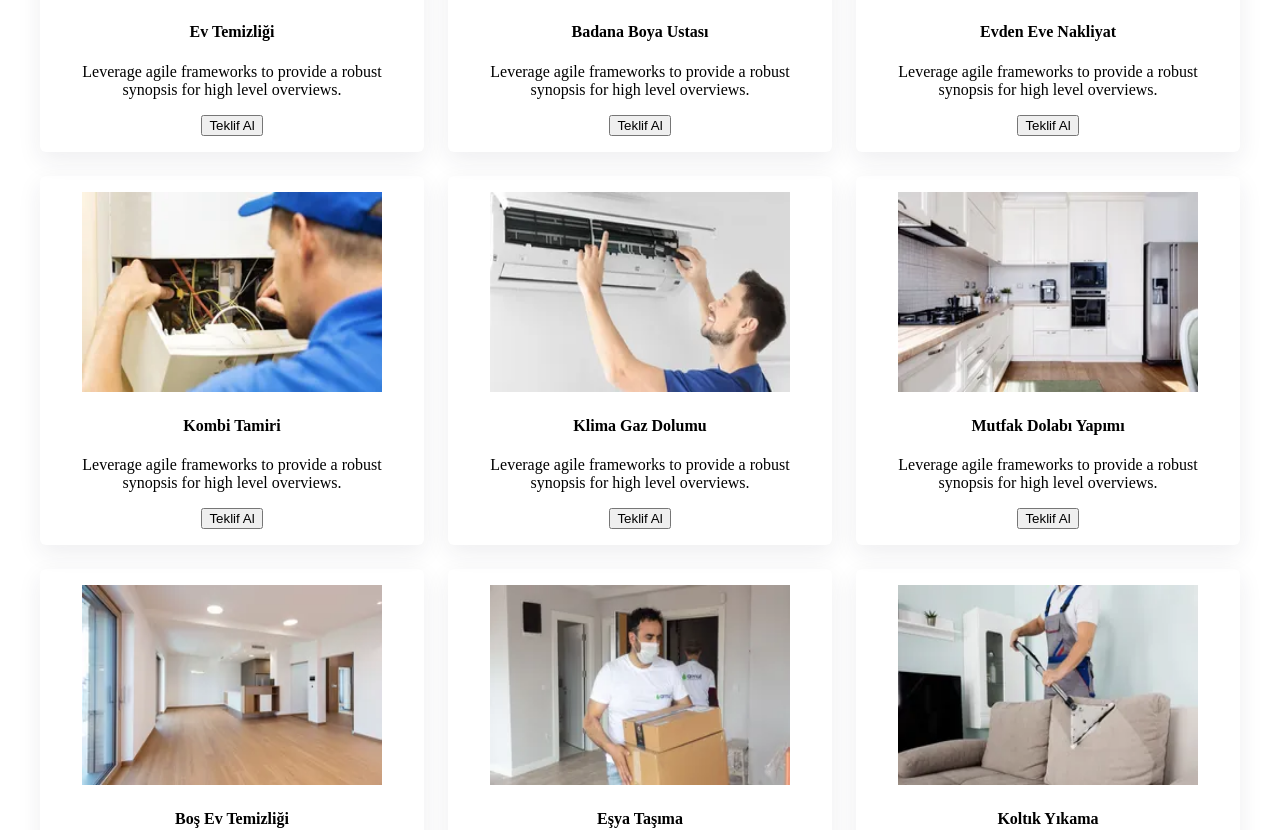
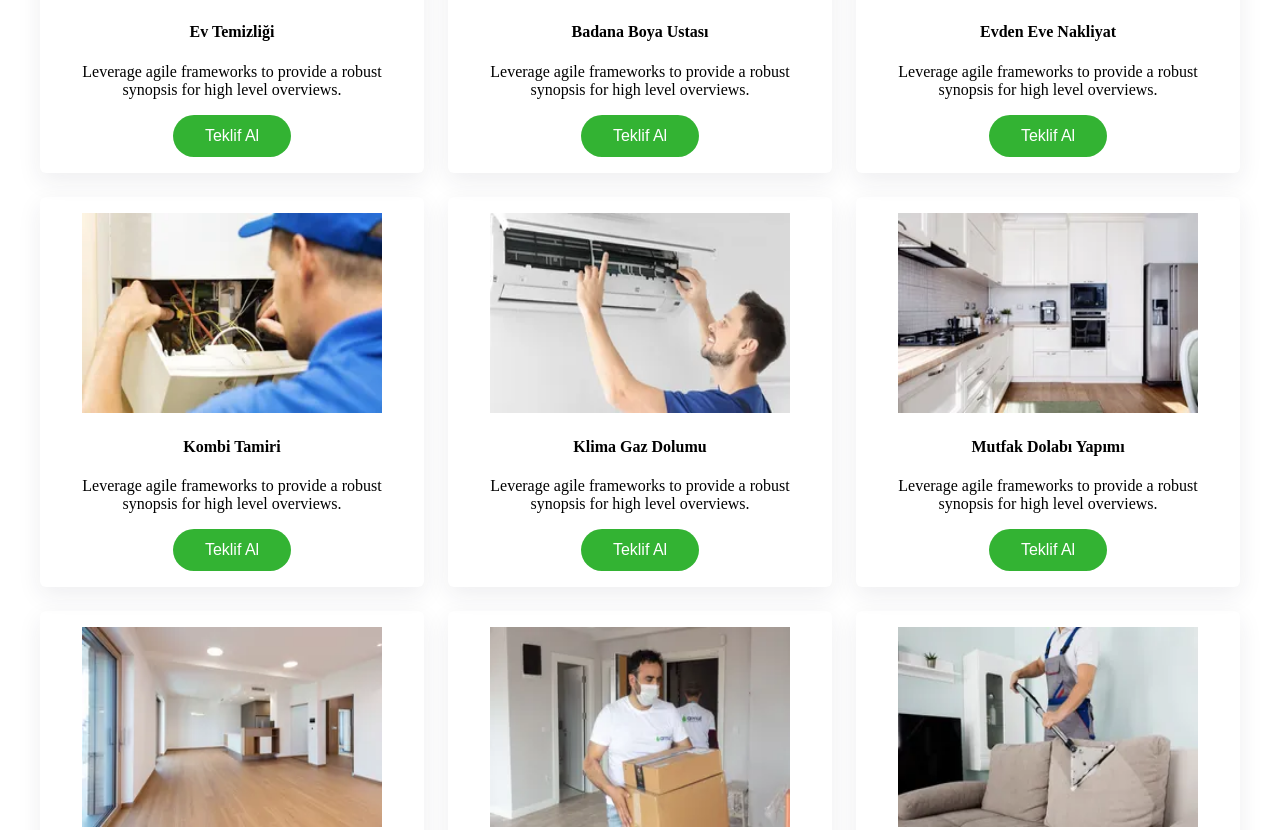
Before and after one commit to nildembuse/ArmutClone, a React (Vite) app: page / in a window 1280 px wide. Shown: the part 1085-1915 px from the top of the page. Built offline with nearby package versions, Linux system fonts and the light colour scheme.

Commit message:
datalar duzenlendi

```diff
--- a/src/App.css
+++ b/src/App.css
@@ -623,6 +623,29 @@ header.masthead .post-heading  {
 
 /* navbar kısmı bitisi */
 
+.teklif{
+  background-color: #33b333;
+  color: #fff;
+  border: none;
+  font-size: 16px;
+  padding: 12px 32px;
+  border-radius: 30px;
+}
+
+.teklif:hover {
+
+  box-shadow: 0 12px 16px 0 rgba(0,0,0,0.24), 0 17px 50px 0 rgba(0,0,0,0.19);
+}
+
+.arama{
+  text-align: center;
+  background-color: #33b333;
+  color: #fff;
+  border: none;
+  font-size: 16px;
+  padding: 14px 76px;
+  border-radius: 20px;
+}
 .bloklar{
   display: grid;
   grid-template-columns: 1fr 1fr 1fr;
--- a/src/components/Home.jsx
+++ b/src/components/Home.jsx
@@ -11,7 +11,6 @@ export default function Home () {
                         <div className="site-heading">
                             <h1>Hizmet Piş, Ağzıma Düş</h1>
                             <span className="subheading">İhtiyacın olan hizmete kolayca ulaş, bekleyen işlerini hallet</span>
-                            <app-root-wizard placeholder="hangi hizmeti arıyorsun?" jobsource="homepage_search" buttontext="Ara" pagescreennname="HomePageWizard" ng-version="14.2.10"><router-outlet></router-outlet><modal></modal><div loadingfield=""></div><div alert=""></div><data-collector></data-collector></app-root-wizard>
                         </div>
                     </div>
                 </div>
--- a/src/components/Services.jsx
+++ b/src/components/Services.jsx
@@ -90,7 +90,7 @@ export default function Services() {
                         </nav>
                     </section>
                 </div>
-                <h1>HAYATINI KOLAYLAŞTIR</h1> <button>ARA</button>
+                <h1>HAYATINI KOLAYLAŞTIR</h1><a href="#"><button className="arama">ARA</button></a>
         </div>
     )
 }
```
